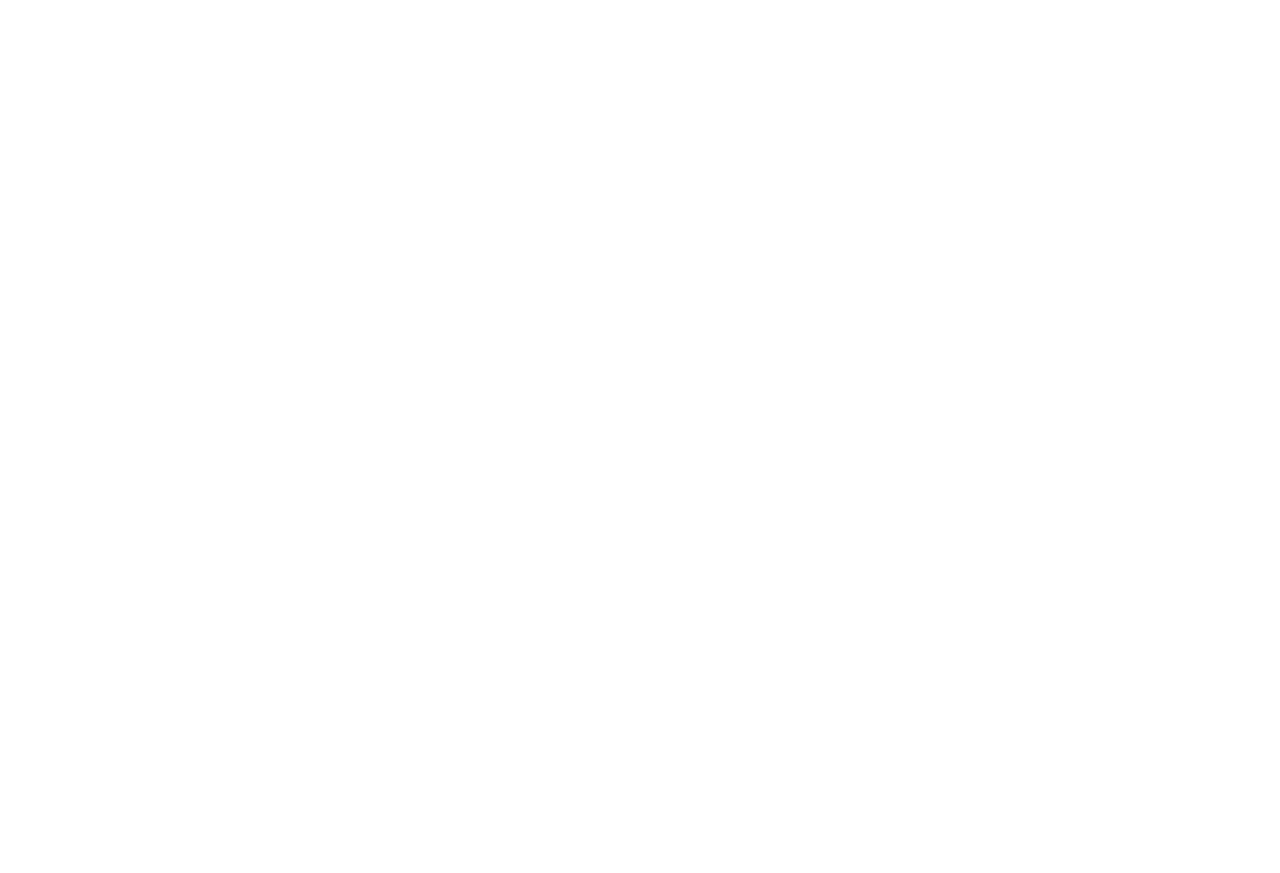
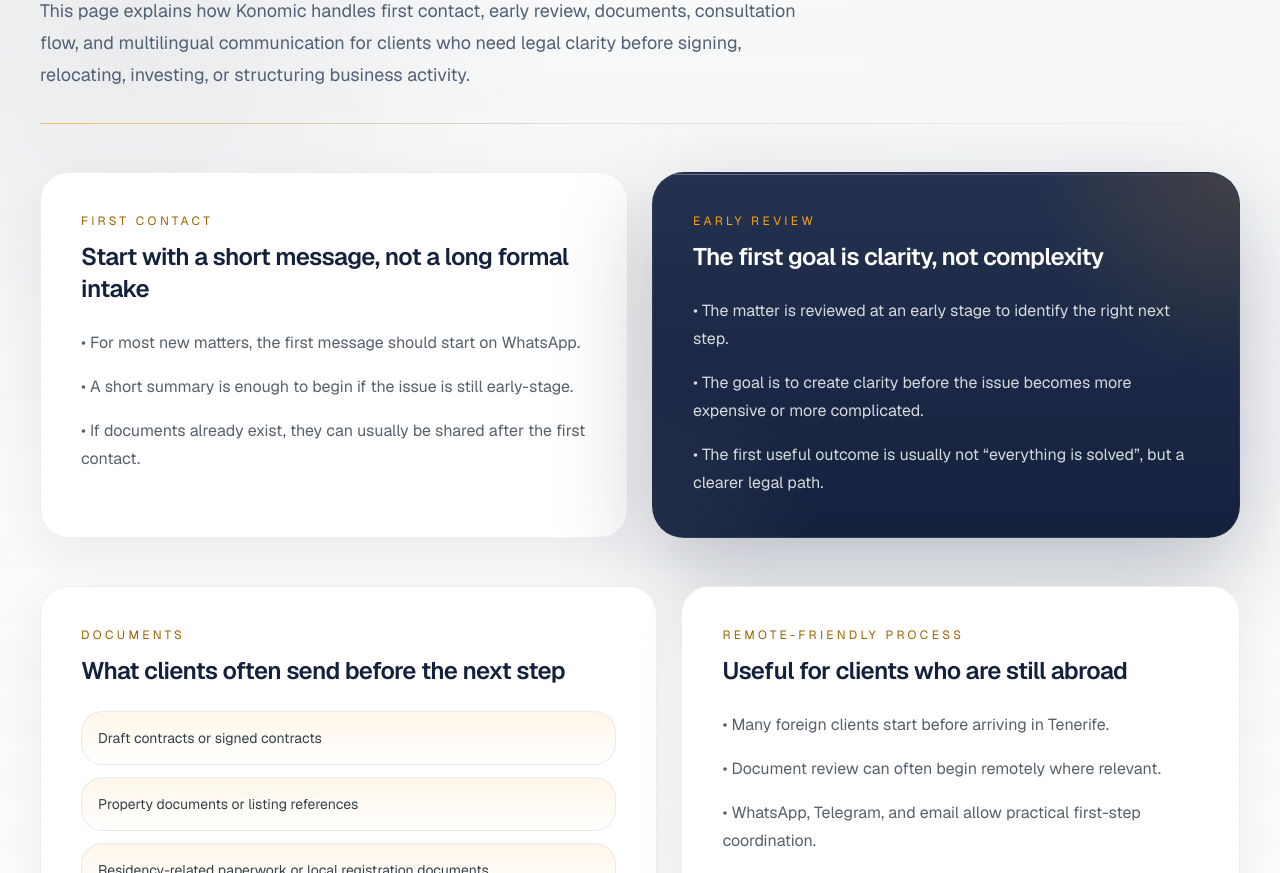
Before and after one commit to heaodoff/konomic, a Next.js app in the folder konomic-site/: page /en/how-we-work in a window 1280 px wide. Before the commit this address had no page. Shown: the part 427-1300 px from the top of the page. Before the commit the page ends 800 px from the top, so only its background shows below. Built offline with nearby package versions, Linux system fonts and the light colour scheme.

Commit message:
Add English how-we-work trust page

```diff
--- /dev/null
+++ b/konomic-site/src/app/en/how-we-work/page.tsx
@@ -0,0 +1,111 @@
+import type { Metadata } from 'next';
+import { SectionIntro } from '@/components/SiteShell';
+
+export const metadata: Metadata = {
+  title: 'How Konomic Works',
+  description:
+    'How Konomic handles first contact, document review, consultation flow, multilingual communication, and remote-first legal support for foreign clients in Tenerife.',
+  alternates: { canonical: '/en/how-we-work' },
+};
+
+const firstContact = [
+  'For most new matters, the first message should start on WhatsApp.',
+  'A short summary is enough to begin if the issue is still early-stage.',
+  'If documents already exist, they can usually be shared after the first contact.',
+];
+
+const reviewLogic = [
+  'The matter is reviewed at an early stage to identify the right next step.',
+  'The goal is to create clarity before the issue becomes more expensive or more complicated.',
+  'The first useful outcome is usually not “everything is solved”, but a clearer legal path.',
+];
+
+const documents = [
+  'Draft contracts or signed contracts',
+  'Property documents or listing references',
+  'Residency-related paperwork or local registration documents',
+  'Business drafts, agreements, or commercial documents',
+];
+
+const remotePoints = [
+  'Many foreign clients start before arriving in Tenerife.',
+  'Document review can often begin remotely where relevant.',
+  'WhatsApp, Telegram, and email allow practical first-step coordination.',
+];
+
+const processSteps = [
+  'You send the first message, usually on WhatsApp.',
+  'The issue is reviewed and the most suitable consultation or review format is identified.',
+  'If relevant, documents are shared in advance.',
+  'The next step is defined clearly so you know what matters now and what can wait.',
+];
+
+export default function HowWeWorkPage() {
+  return (
+    <main className="ui-section ui-section-cool">
+      <SectionIntro
+        eyebrow="How we work"
+        title="A clearer process for foreign clients dealing with legal matters in Tenerife"
+        text="This page explains how Konomic handles first contact, early review, documents, consultation flow, and multilingual communication for clients who need legal clarity before signing, relocating, investing, or structuring business activity."
+      />
+      <div className="mt-8 ui-rule" />
+
+      <div className="mt-12 grid gap-6 lg:grid-cols-2">
+        <div className="ui-card p-8 md:p-10">
+          <div className="text-xs uppercase tracking-[0.28em] text-[#9a6200]">First contact</div>
+          <h2 className="mt-3 text-2xl font-semibold tracking-tight">Start with a short message, not a long formal intake</h2>
+          <ul className="mt-6 space-y-4 text-sm leading-7 text-[#56616b] md:text-base">
+            {firstContact.map((item) => (
+              <li key={item}>• {item}</li>
+            ))}
+          </ul>
+        </div>
+
+        <div className="ui-card-dark p-8 text-white md:p-10">
+          <div className="relative z-10">
+            <div className="text-xs uppercase tracking-[0.28em] text-[#fca311]">Early review</div>
+            <h2 className="mt-3 text-2xl font-semibold tracking-tight">The first goal is clarity, not complexity</h2>
+            <ul className="mt-6 space-y-4 text-sm leading-7 text-white/82 md:text-base">
+              {reviewLogic.map((item) => (
+                <li key={item}>• {item}</li>
+              ))}
+            </ul>
+          </div>
+        </div>
+      </div>
+
+      <div className="mt-12 grid gap-6 lg:grid-cols-[1.05fr_0.95fr]">
+        <div className="ui-card p-8 md:p-10">
+          <div className="text-xs uppercase tracking-[0.28em] text-[#9a6200]">Documents</div>
+          <h2 className="mt-3 text-2xl font-semibold tracking-tight">What clients often send before the next step</h2>
+          <div className="mt-6 grid gap-3">
+            {documents.map((item) => (
+              <div key={item} className="ui-card-soft px-4 py-4 text-sm text-[#33404a]">
+                {item}
+              </div>
+            ))}
+          </div>
+        </div>
+        <div className="ui-card p-8 md:p-10">
+          <div className="text-xs uppercase tracking-[0.28em] text-[#9a6200]">Remote-friendly process</div>
+          <h2 className="mt-3 text-2xl font-semibold tracking-tight">Useful for clients who are still abroad</h2>
+          <ul className="mt-6 space-y-4 text-sm leading-7 text-[#56616b] md:text-base">
+            {remotePoints.map((item) => (
+              <li key={item}>• {item}</li>
+            ))}
+          </ul>
+        </div>
+      </div>
+
+      <div className="mt-12 ui-card-soft rounded-[2rem] px-8 py-8 md:px-10 md:py-9">
+        <div className="text-xs uppercase tracking-[0.28em] text-[#9a6200]">How the flow usually works</div>
+        <h2 className="mt-3 text-2xl font-semibold tracking-tight">A practical legal process from first message to next step</h2>
+        <ol className="mt-6 space-y-4 text-sm leading-7 text-[#56616b] md:text-base">
+          {processSteps.map((item, index) => (
+            <li key={item}>{index + 1}. {item}</li>
+          ))}
+        </ol>
+      </div>
+    </main>
+  );
+}
--- a/konomic-site/src/components/SiteShell.tsx
+++ b/konomic-site/src/components/SiteShell.tsx
@@ -46,6 +46,7 @@
             <Link href={`/${locale}/services`} className="ui-link-soft">{copy.nav.services}</Link>
             <Link href={`/${locale}/about`} className="ui-link-soft">{copy.nav.about}</Link>
             <Link href={`/${locale}/faq`} className="ui-link-soft">{copy.nav.faq}</Link>
+            {locale === 'en' ? <Link href="/en/how-we-work" className="ui-link-soft">How we work</Link> : null}
             <Link href={`/${locale}/contact`} className="ui-link-soft">{copy.nav.contact}</Link>
             <a href={whatsappUrl} target="_blank" rel="noopener noreferrer" className="ui-link-soft">WhatsApp</a>
             <a href={telegramUrl} target="_blank" rel="noopener noreferrer" className="ui-link-soft">Telegram</a>
@@ -81,7 +82,8 @@
               <Link href={`/${locale}/services`} className="ui-button ui-button-secondary rounded-xl border border-[#14213d]/8 bg-white/88 px-4 py-2.5 text-center text-[#47515a]">{copy.nav.services}</Link>
               <Link href={`/${locale}/about`} className="ui-button ui-button-secondary rounded-xl border border-[#14213d]/8 bg-white/88 px-4 py-2.5 text-center text-[#47515a]">{copy.nav.about}</Link>
               <Link href={`/${locale}/faq`} className="ui-button ui-button-secondary rounded-xl border border-[#14213d]/8 bg-white/88 px-4 py-2.5 text-center text-[#47515a]">{copy.nav.faq}</Link>
-              <Link href={`/${locale}/contact`} className="ui-button ui-button-secondary rounded-xl border border-[#14213d]/8 bg-white/88 px-4 py-2.5 text-center text-[#47515a]">{copy.nav.contact}</Link>
+              {locale === 'en' ? <Link href="/en/how-we-work" className="ui-button ui-button-secondary rounded-xl border border-[#14213d]/8 bg-white/88 px-4 py-2.5 text-center text-[#47515a]">How we work</Link> : <Link href={`/${locale}/contact`} className="ui-button ui-button-secondary rounded-xl border border-[#14213d]/8 bg-white/88 px-4 py-2.5 text-center text-[#47515a]">{copy.nav.contact}</Link>}
+              {locale === 'en' ? <Link href={`/${locale}/contact`} className="ui-button ui-button-secondary rounded-xl border border-[#14213d]/8 bg-white/88 px-4 py-2.5 text-center text-[#47515a]">{copy.nav.contact}</Link> : null}
             </div>
           </div>
         </div>
@@ -112,6 +114,7 @@
               <Link href={`/${locale}/services`} className="ui-link-soft">{copy.nav.services}</Link>
               <Link href={`/${locale}/about`} className="ui-link-soft">{copy.nav.about}</Link>
               <Link href={`/${locale}/faq`} className="ui-link-soft">{copy.nav.faq}</Link>
+              {locale === 'en' ? <Link href="/en/how-we-work" className="ui-link-soft">How we work</Link> : null}
               <Link href={`/${locale}/contact`} className="ui-link-soft">{copy.nav.contact}</Link>
             </div>
           </div>
```
